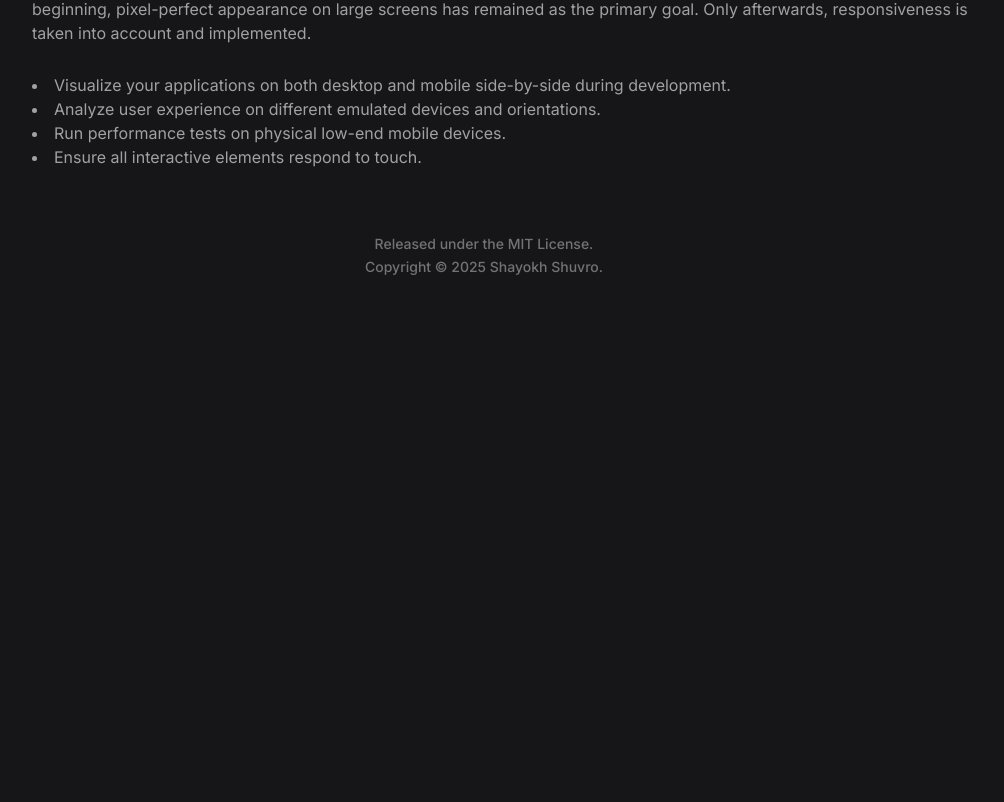
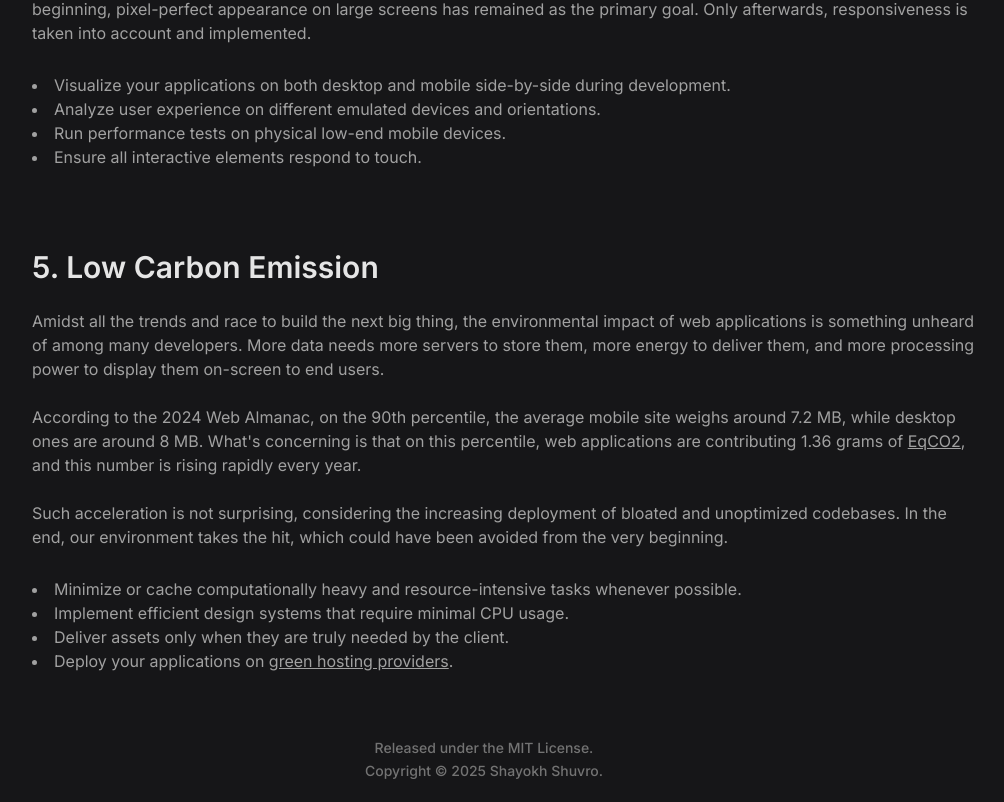
Before and after one commit to ShayokhShorfuddin/future-first-design, a React (Vite) app: page /introduction in a window 1280 px wide. Shown: the part 2728-3530 px from the top of the page, without its empty margins (156-1160 px from the left). Before the commit the page ends 3026 px from the top, so only its background shows below. Built offline with nearby package versions, Linux system fonts and the light colour scheme.

Commit message:
add low carbon emission

```diff
--- a/src/components/Introduction.tsx
+++ b/src/components/Introduction.tsx
@@ -61,13 +61,20 @@ export default function Introduction() {
 								resources and limited bandwidth.
 								<br /> <br />
 								For instance, imagine a web application that depends on{" "}
-								<a className="underline" href="https://momentjs.com/">
+								<a
+									className="underline"
+									href="https://momentjs.com/"
+									target="_blank"
+									rel="noreferrer noopener"
+								>
 									moment.js
 								</a>{" "}
 								for date formatting. According to{" "}
 								<a
 									className="underline"
 									href="https://bundlephobia.com/package/moment@2.30.1"
+									target="_blank"
+									rel="noreferrer noopener"
 								>
 									bundlephobia
 								</a>
@@ -76,7 +83,12 @@ export default function Introduction() {
 								browser on slow 3G network (50kB/s).
 								<br /> <br />
 								In this scenario, a better alternative would be to use{" "}
-								<a className="underline" href="https://day.js.org/">
+								<a
+									className="underline"
+									href="https://day.js.org/"
+									target="_blank"
+									rel="noreferrer noopener"
+								>
 									day.js
 								</a>
 								, a lightweight 3 kB (minified + gzipped) library and takes only
@@ -111,6 +123,8 @@ export default function Introduction() {
 								<a
 									className="underline"
 									href="https://bundlephobia.com/package/@radix-ui/react-slot@1.1.2"
+									target="_blank"
+									rel="noreferrer noopener"
 								>
 									button
 								</a>
@@ -157,6 +171,8 @@ export default function Introduction() {
 								<a
 									className="underline"
 									href="https://www.who.int/news-room/fact-sheets/detail/disability-and-health"
+									target="_blank"
+									rel="noreferrer noopener"
 								>
 									World Health Organization (WHO)
 								</a>
@@ -203,7 +219,7 @@ export default function Introduction() {
 							</ul>
 						</div>
 
-						<div>
+						<div className="mb-20">
 							<h2 className="text-3xl dark:text-neutral-200 font-inter font-semibold mb-6">
 								4. Mobile Friendly Approach
 							</h2>
@@ -216,6 +232,8 @@ export default function Introduction() {
 								<a
 									className="underline"
 									href="https://www.mobiloud.com/blog/what-percentage-of-internet-traffic-is-mobile"
+									target="_blank"
+									rel="noreferrer noopener"
 								>
 									Mobiloud
 								</a>{" "}
@@ -252,6 +270,64 @@ export default function Introduction() {
 								</li>
 							</ul>
 						</div>
+
+						<div>
+							<h2 className="text-3xl dark:text-neutral-200 font-inter font-semibold mb-6">
+								5. Low Carbon Emission
+							</h2>
+
+							<p className="dark:text-neutral-400 font-inter">
+								Amidst all the trends and race to build the next big thing, the
+								environmental impact of web applications is something unheard of
+								among many developers. More data needs more servers to store
+								them, more energy to deliver them, and more processing power to
+								display them on-screen to end users.
+								<br /> <br />
+								According to the 2024 Web Almanac, on the 90th percentile, the
+								average mobile site weighs around 7.2 MB, while desktop ones are
+								around 8 MB. What's concerning is that on this percentile, web
+								applications are contributing 1.36 grams of{" "}
+								<a
+									className="underline"
+									href="https://ec.europa.eu/eurostat/statistics-explained/index.php/Glossary:Carbon_dioxide_equivalent"
+									target="_blank"
+									rel="noreferrer noopener"
+								>
+									EqCO2
+								</a>
+								, and this number is rising rapidly every year.
+								<br /> <br />
+								Such acceleration is not surprising, considering the increasing
+								deployment of bloated and unoptimized codebases. In the end, our
+								environment takes the hit, which could have been avoided from
+								the very beginning.
+							</p>
+							<ul className="list-disc list-inside mt-7">
+								<li className="dark:text-neutral-400 font-inter">
+									Minimize or cache computationally heavy and resource-intensive
+									tasks whenever possible.
+								</li>
+								<li className="dark:text-neutral-400 font-inter">
+									Implement efficient design systems that require minimal CPU
+									usage.
+								</li>
+								<li className="dark:text-neutral-400 font-inter">
+									Deliver assets only when they are truly needed by the client.
+								</li>
+								<li className="dark:text-neutral-400 font-inter">
+									Deploy your applications on{" "}
+									<a
+										className="underline"
+										href="https://www.thegreenwebfoundation.org/tools/directory/"
+										target="_blank"
+										rel="noreferrer noopener"
+									>
+										green hosting providers
+									</a>
+									.
+								</li>
+							</ul>
+						</div>
 					</div>
 				</div>
 			</div>
```
